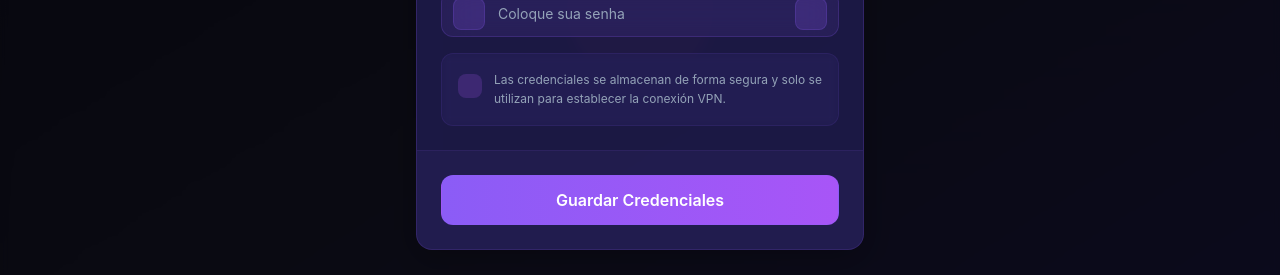
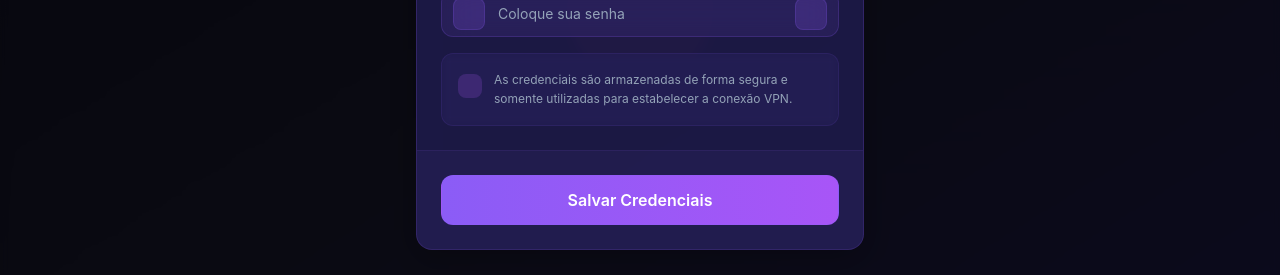
Before and after one commit to zkmendes13-code/SafeWay-Ultimate, a React (Vite) app: page / in a window 1280 px wide. Both pictures are taken after a click on the button 848 px from the left and 28 px from the top of the page. Shown: the part 392-667 px from the top of the page. Built offline with nearby package versions, Linux system fonts and the light colour scheme; the HTML template or start-up script is replaced by a standard one.

Commit message:
Atualizar o CredentialsModal.jsx

```diff
--- a/src/components/Modals/CredentialsModal/CredentialsModal.jsx
+++ b/src/components/Modals/CredentialsModal/CredentialsModal.jsx
@@ -111,7 +111,7 @@ const CredentialsModal = ({
                   type="text"
                   value={uuid}
                   onChange={(e) => onUuidChange(e.target.value)}
-                  placeholder="UUID para conexión V2Ray"
+                  placeholder="UUID para conexão V2Ray"
                   disabled={isConnected}
                   className="w-full bg-primary-500/10 backdrop-blur-lg border border-primary-500/20 rounded-xl pl-14 pr-4 py-3 text-white placeholder-vpn-gray-text focus:outline-none focus:border-vpn-green-success/50 focus:bg-primary-500/15 transition-all duration-300 disabled:opacity-50 disabled:cursor-not-allowed text-sm"
                 />
@@ -127,8 +127,8 @@ const CredentialsModal = ({
               </div>
               <div className="flex-1">
                 <p className="text-xs text-vpn-gray-text leading-relaxed">
-                  Las credenciales se almacenan de forma segura y solo se utilizan para establecer la conexión VPN.
-                  {showUuid && " El UUID es requerido para conexiones V2Ray."}
+                  As credenciais são armazenadas de forma segura e somente utilizadas para estabelecer a conexão VPN.
+                  {showUuid && " O UUID é solicitado para conexões V2Ray."}
                 </p>
               </div>
             </div>
@@ -141,7 +141,7 @@ const CredentialsModal = ({
             onClick={onClose}
             className="w-full bg-gradient-to-r from-primary-500 to-accent-500 backdrop-blur-xl border border-primary-500/30 rounded-xl py-3 px-4 text-white font-semibold transition-all duration-300 hover:from-vpn-purple-dark hover:to-primary-500 hover:border-accent-500/50 active:scale-[0.98]"
           >
-            Guardar Credenciales
+            Salvar Credenciais
           </button>
         </div>
       </div>
```
